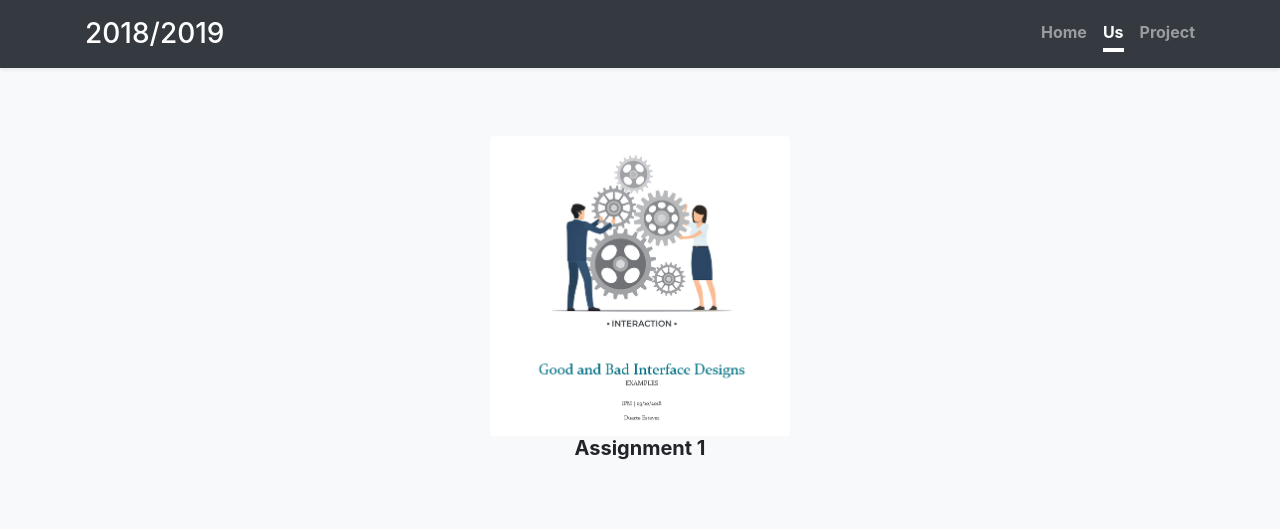
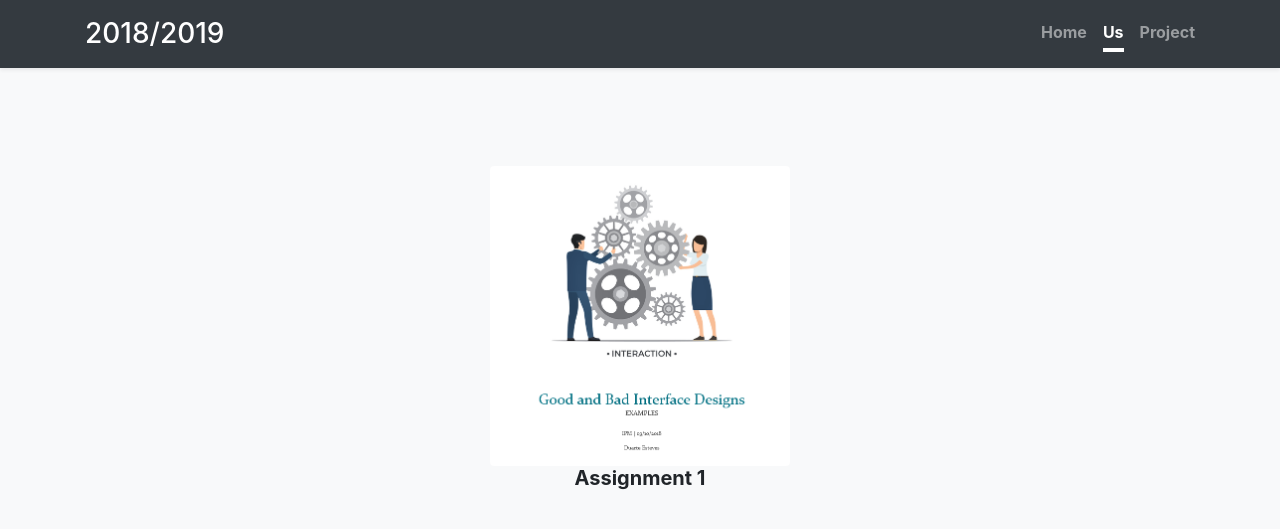
Before and after one commit to brno117/brno117.github.io, a Jekyll site: the page us/assignments/duarte.html, which Jekyll copies as it is, in a window 1280 px wide. Shown: the top 529 px of the page. Built offline with Jekyll 4.4.1, drawn with Linux system fonts in a browser that asks for light colours; nearby versions of some CDN libraries; library files that are not in the unit come from our copies.

Commit message:
Update duarte.html

```diff
--- a/us/assignments/duarte.html
+++ b/us/assignments/duarte.html
@@ -51,7 +51,7 @@
 
       <div class="album py-5 bg-light">
         <div class="container">
-	  <div class="text-center" style="padding: 20px">
+	  <div class="text-center" style="padding: 50px">
             <a href="https://drive.google.com/open?id=1CBWTInu5cqc4a00OzYjNSSEI1PIvxmf-">
               <img src="Assignment1.png" class="rounded mx-auto d-block img-fluid" width="300" alt="Assignment 1">
             </a>
```
